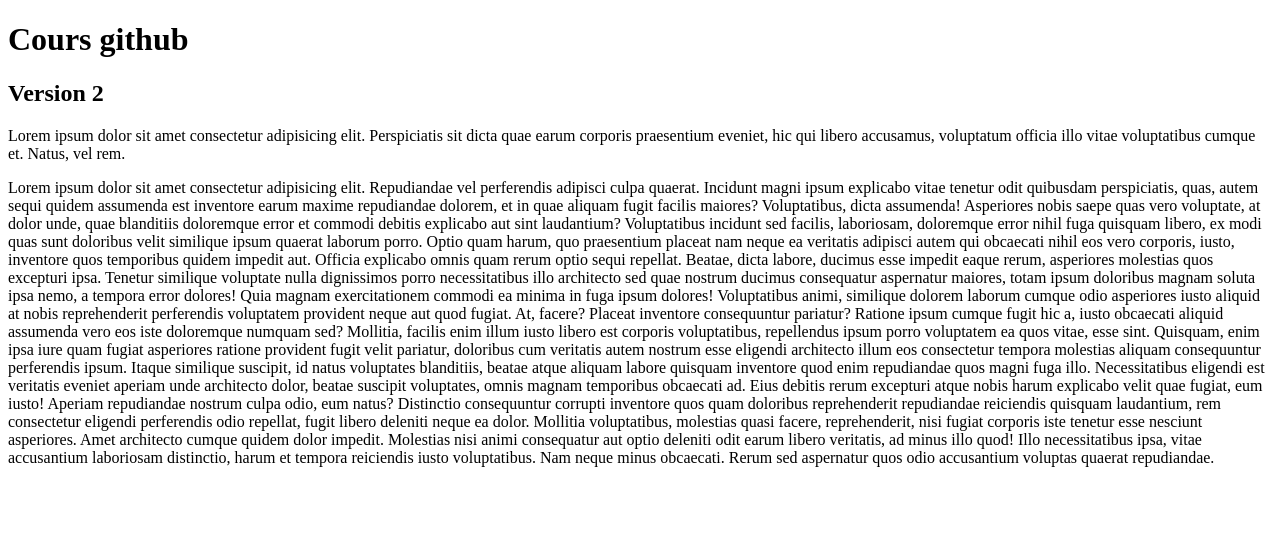
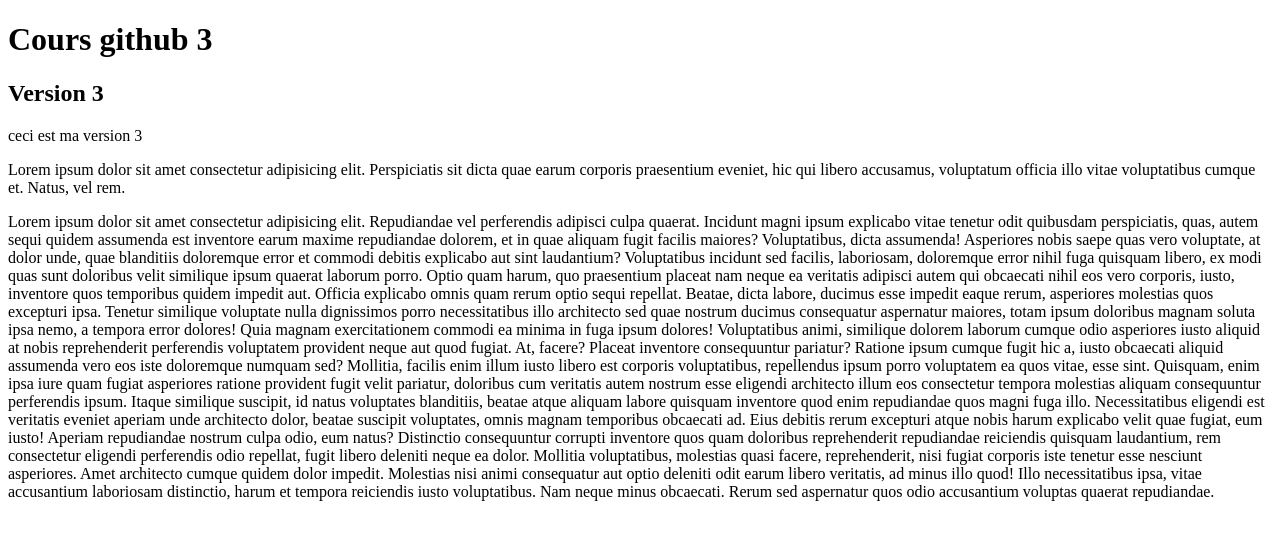
Before and after one commit to piagsand/github-test, a plain HTML site: page index.html in a window 1280 px wide. Drawn offline with Linux system fonts and the light colour scheme.

Commit message:
3ème version

```diff
--- a/index.html
+++ b/index.html
@@ -6,9 +6,10 @@
     <title>Cours Github</title>
   </head>
   <body>
-    <h1>Cours github</h1>
-    <h2>Version 2</h2>
+    <h1>Cours github 3</h1>
+    <h2>Version 3</h2>
 
+    <p>ceci est ma version 3</p>
     <p>
       Lorem ipsum dolor sit amet consectetur adipisicing elit. Perspiciatis sit
       dicta quae earum corporis praesentium eveniet, hic qui libero accusamus,
```
